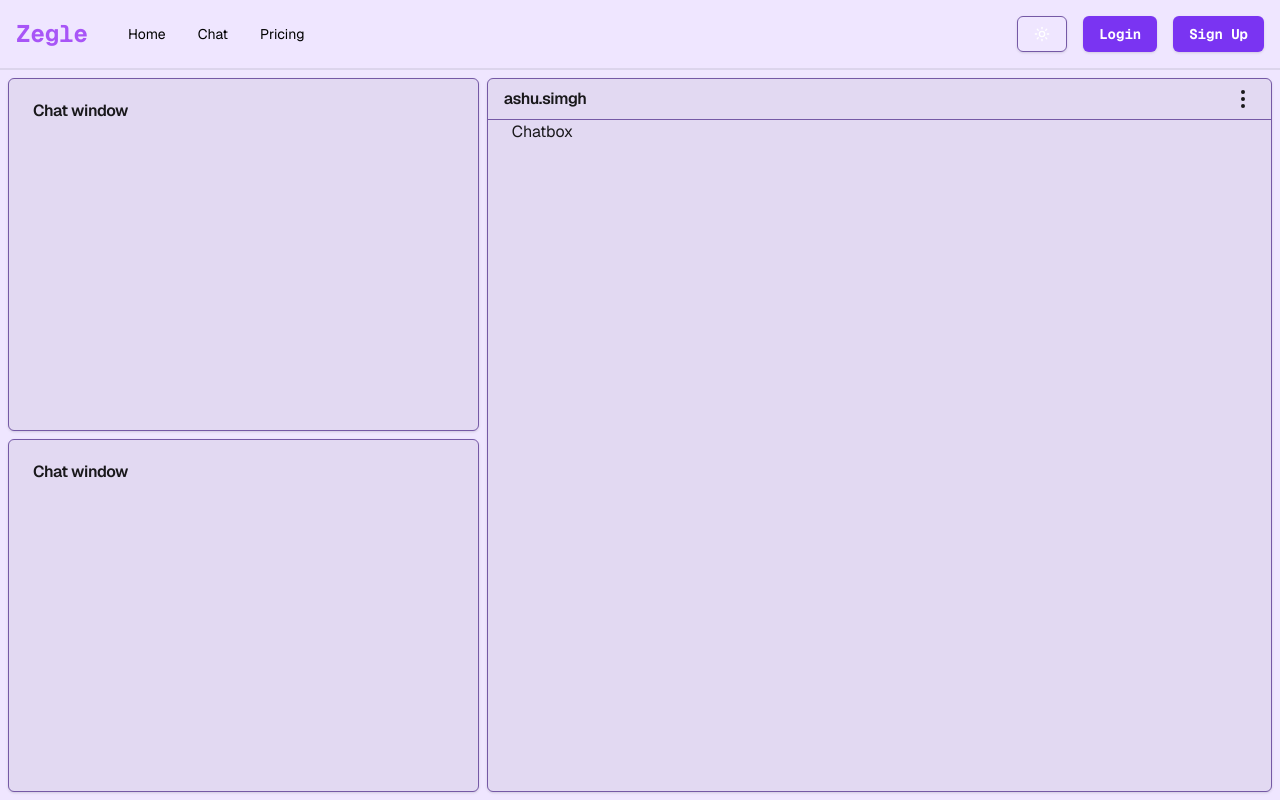
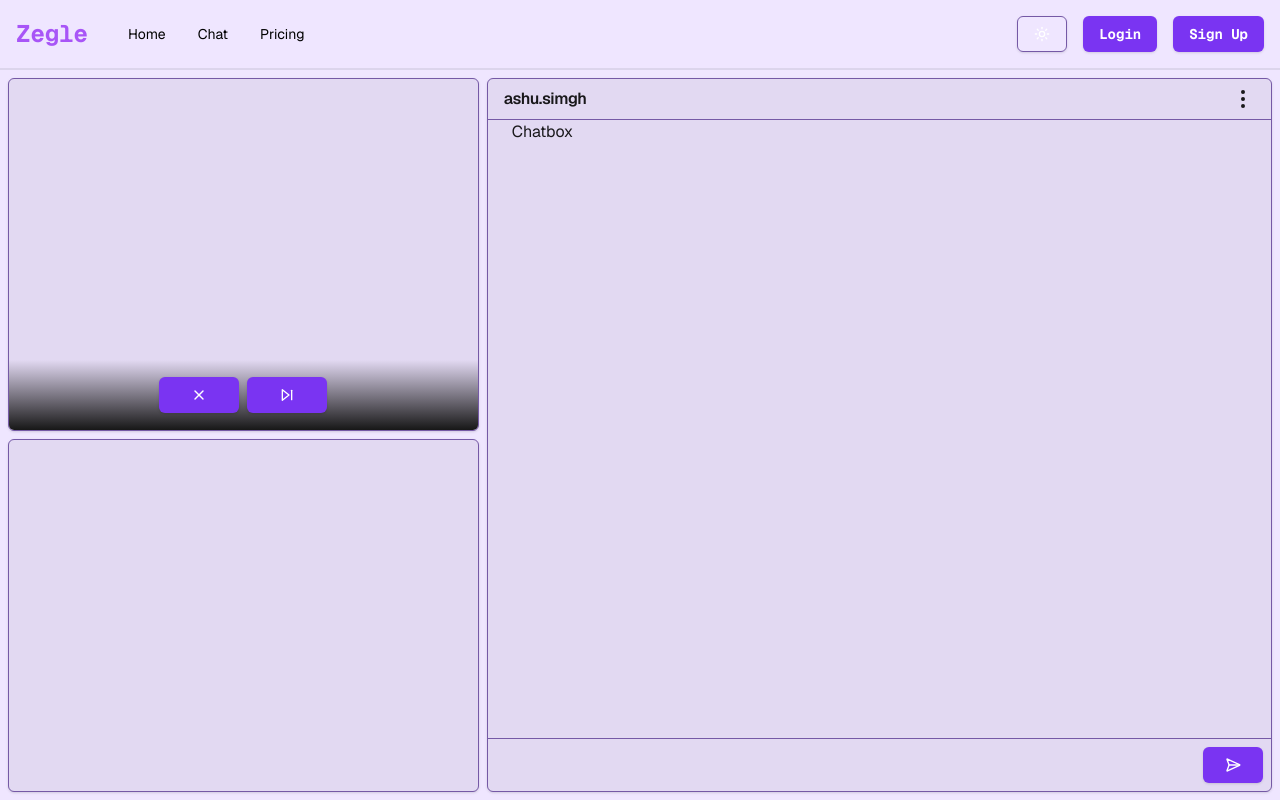
Before and after one commit to Ashu0Singh/Zegle-Frontend, a Next.js app: page /chat in a window 1280 px wide. Built offline with nearby package versions, Linux system fonts and the light colour scheme; no server answers.

Commit message:
feat : added videocam to the webapp and fixed the chatbox to look this good

```diff
--- a/components/TextChat.tsx
+++ b/components/TextChat.tsx
@@ -1,6 +1,14 @@
 import React from "react";
-import { Card, CardContent, CardHeader, CardTitle } from "./ui/card";
-import { EllipsisVerticalIcon } from "lucide-react";
+import {
+    Card,
+    CardContent,
+    CardFooter,
+    CardHeader,
+    CardTitle,
+} from "./ui/card";
+import { EllipsisVerticalIcon, SendHorizonal } from "lucide-react";
+import { Input } from "./ui/input";
+import { Button } from "./ui/button";
 
 const TextChat = () => {
     return (
@@ -10,7 +18,15 @@ const TextChat = () => {
                     <CardTitle>ashu.simgh</CardTitle>
                     <EllipsisVerticalIcon />
                 </CardHeader>
-                <CardContent>Chatbox</CardContent>
+                <CardContent className="chat-text-chatbox-chatbox">
+                    Chatbox
+                </CardContent>
+                <CardFooter className="chat-text-chatbox-footer">
+                    <Input className="border-0 flex-grow shadow-none"></Input>
+                    <Button className="w-[50px] sm:w-[60px] sm:px-6">
+                        <SendHorizonal />
+                    </Button>
+                </CardFooter>
             </Card>
         </section>
     );
--- a/components/VideoChat.tsx
+++ b/components/VideoChat.tsx
@@ -1,18 +1,29 @@
+"use client";
 import React from "react";
-import { Card, CardHeader, CardTitle } from "./ui/card";
+import { Card, CardFooter } from "./ui/card";
+import Webcam from "react-webcam";
+import { Button } from "./ui/button";
+import { GeistMono } from "geist/font/mono";
+import { SkipForward, X } from "lucide-react";
 
 const VideoChat = () => {
     return (
         <section className="chat-video">
             <Card className="chat-video-window">
-                <CardHeader>
-                    <CardTitle>Chat window </CardTitle>
-                </CardHeader>
+                <Webcam />
+                <CardFooter
+                    className={`chat-video-window-incoming ${GeistMono.className}`}
+                >
+                    <Button className="chat-video-window-incoming-button px-8">
+                        <X />
+                    </Button>
+                    <Button className="chat-video-window-incoming-button px-8">
+                        <SkipForward />
+                    </Button>
+                </CardFooter>
             </Card>
             <Card className="chat-video-window">
-                <CardHeader>
-                    <CardTitle>Chat window </CardTitle>
-                </CardHeader>
+                <Webcam />
             </Card>
         </section>
     );
--- /dev/null
+++ b/components/ui/input.tsx
@@ -0,0 +1,22 @@
+import * as React from "react";
+
+import { cn } from "@/lib/utils";
+
+const Input = React.forwardRef<HTMLInputElement, React.ComponentProps<"input">>(
+    ({ className, type, ...props }, ref) => {
+        return (
+            <input
+                type={type}
+                className={cn(
+                    "flex h-9 w-full rounded-md border border-input bg-transparent px-3 py-1 text-base shadow-sm transition-colors file:border-0 file:bg-transparent file:text-sm file:font-medium file:text-foreground placeholder:text-muted-foreground focus-visible:outline-none focus-visible:ring-1 focus-visible:ring-ring disabled:cursor-not-allowed disabled:opacity-50 md:text-sm",
+                    className,
+                )}
+                ref={ref}
+                {...props}
+            />
+        );
+    },
+);
+Input.displayName = "Input";
+
+export { Input };
--- a/context/Context.tsx
+++ b/context/Context.tsx
@@ -31,27 +31,27 @@ export default function UserContextProvider({
 }) {
     const [socket, setSocket] = useState<Socket | null>(null);
 
-    useEffect(() => {
-        const connection = io("http://localhost:8080");
+    // useEffect(() => {
+    //     const connection = io("http://localhost:8080");
 
-        connection.on("connect", () => {
-            console.log("Connected to socket:", connection.id);
-        });
+    //     connection.on("connect", () => {
+    //         console.log("Connected to socket:", connection.id);
+    //     });
 
-        connection.on("disconnect", () => {
-            console.log("Disconnected from socket");
-        });
+    //     connection.on("disconnect", () => {
+    //         console.log("Disconnected from socket");
+    //     });
 
-        connection.on("connect_error", (err) => {
-            console.error(`Connection error: ${err.message}`);
-        });
+    //     connection.on("connect_error", (err) => {
+    //         console.error(`Connection error: ${err.message}`);
+    //     });
 
-        setSocket(connection);
+    //     setSocket(connection);
 
-        return () => {
-            connection.disconnect();
-        };
-    }, []);
+    //     return () => {
+    //         connection.disconnect();
+    //     };
+    // }, []);
 
     return <Context.Provider value={{ socket }}>{children}</Context.Provider>;
 }
```
